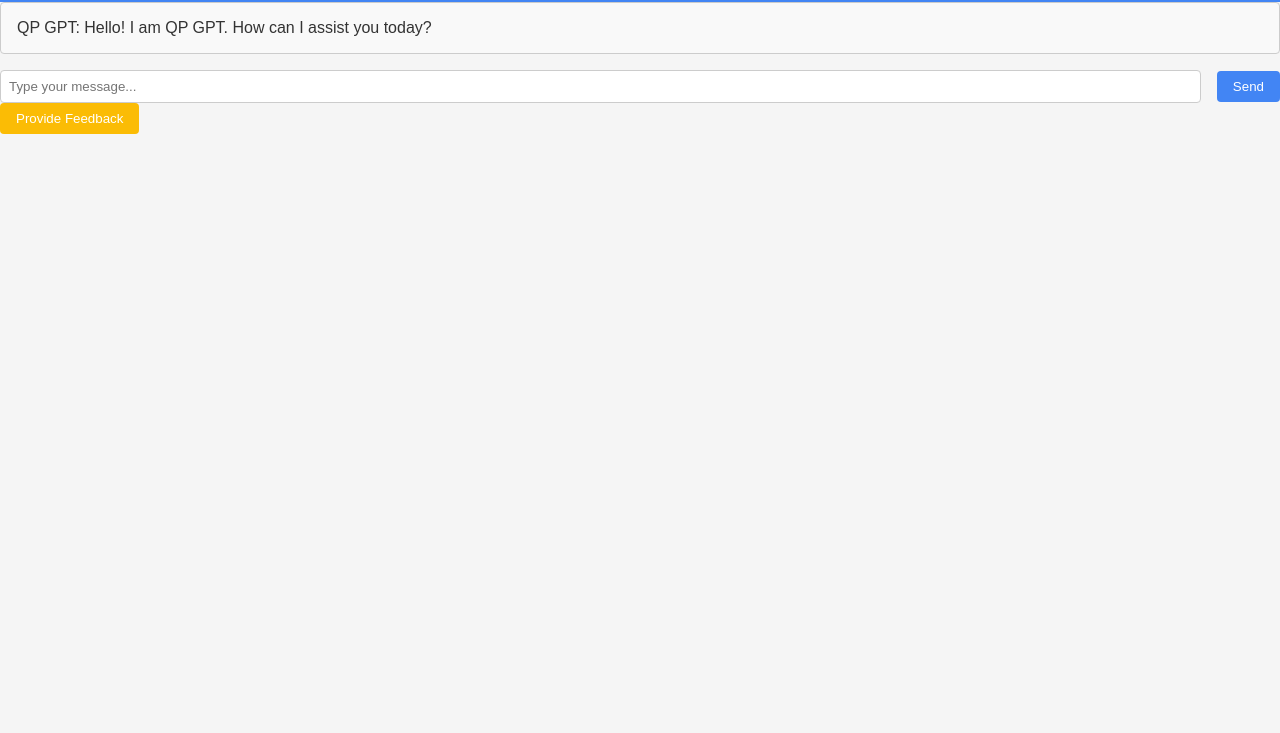
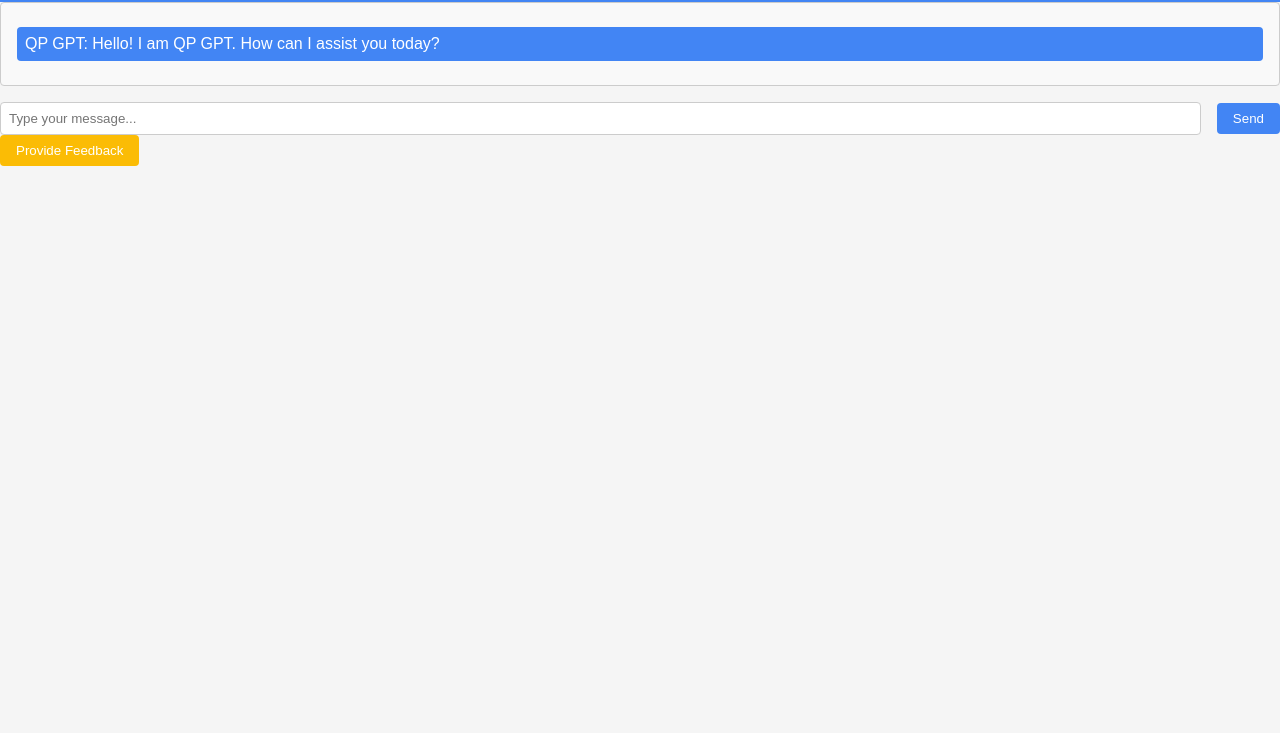
Before and after one commit to Qomplainerz/QPGPT, a plain HTML site: page index.html in a window 1280 px wide. Shown: the part 67-800 px from the top of the page. Drawn offline with Linux system fonts and the light colour scheme.

Commit message:
Update styles.css

```diff
--- a/styles.css
+++ b/styles.css
@@ -76,5 +76,9 @@ button
 /* Style for chat messages */
 .chat-message
 {
-    /* Your styling properties here */
+    padding: 0.5rem;
+    margin: 0.5rem 0;
+    border-radius: 4px;
+    background-color: #4285f4;
+    color: white;
 }
```
